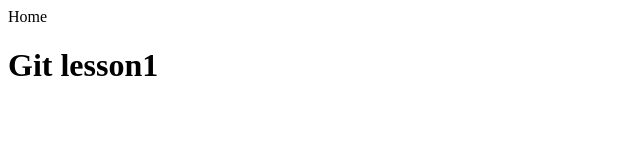
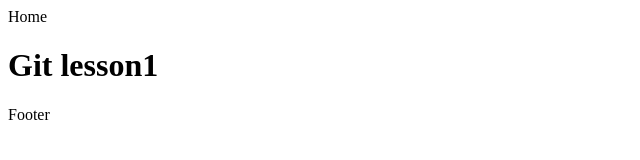
Before and after one commit to AsGard-33/GIT-Lessons, a plain HTML site: page Lesson1/index.html in a window 1280 px wide. Shown: the full height of the page, 0-640 px from the left. Drawn offline with Linux system fonts and the light colour scheme.

Commit message:
add footer

```diff
--- a/Lesson1/index.html
+++ b/Lesson1/index.html
@@ -10,5 +10,8 @@
         <span>Home</span>
     </header>
     <h1>Git lesson1</h1>
+    <footer>
+        <span>Footer</span>
+    </footer>
 </body>
 </html>
```
